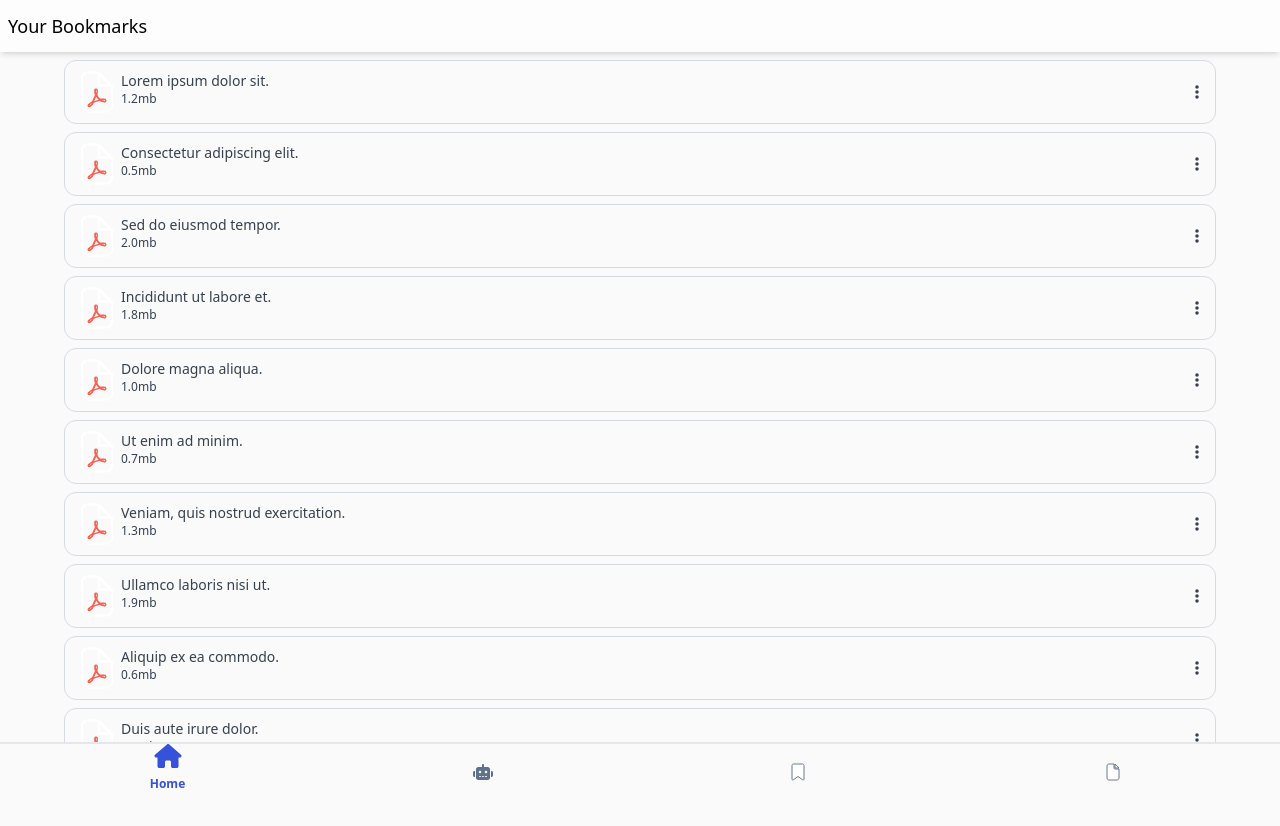
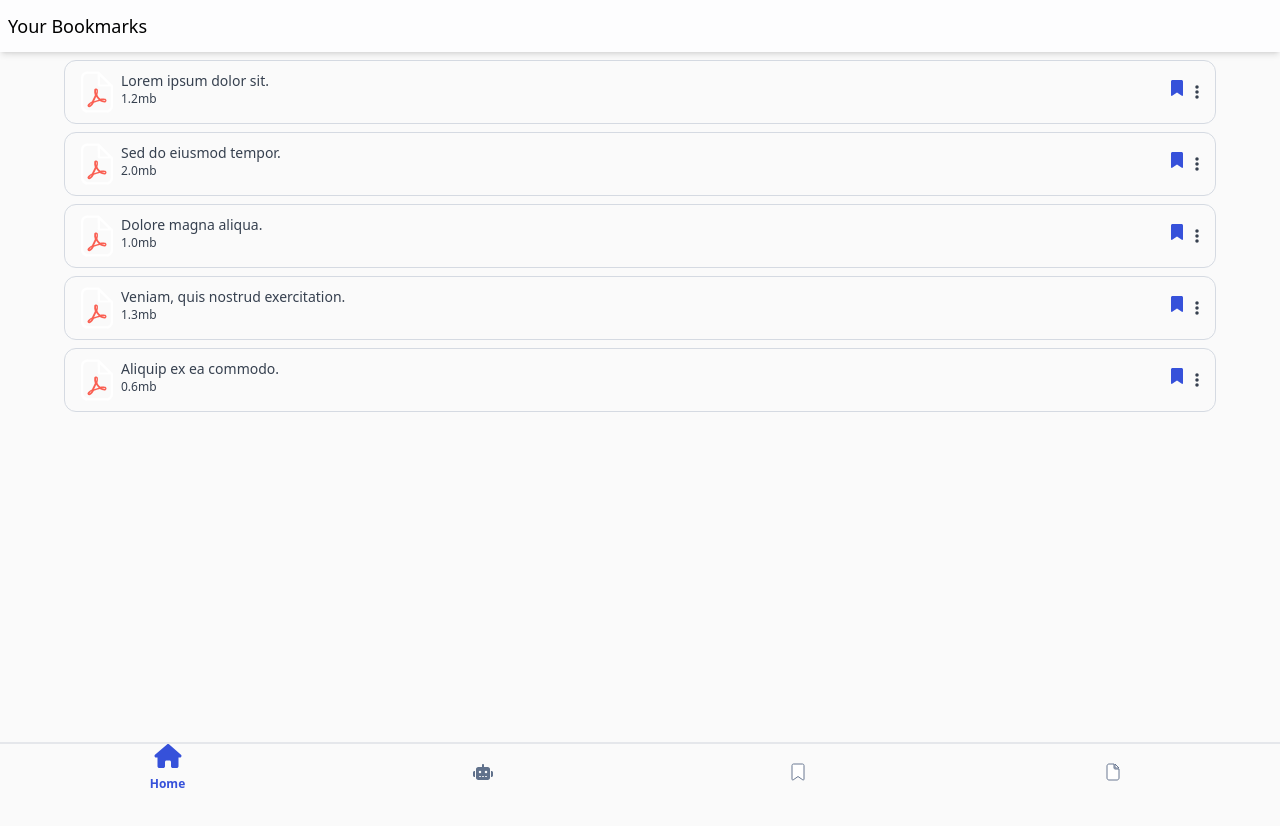
Before and after one commit to DevitoDbug/textSummarizer, a React (Vite) app: page /bookmarks in a window 1280 px wide. Shown: the top 826 px of the page. Built offline with nearby package versions, Linux system fonts and the light colour scheme.

Commit message:
feat: Implement bookmark functionality with UI and conditional rendering

```diff
--- a/src/components/Navbar.jsx
+++ b/src/components/Navbar.jsx
@@ -1,12 +1,12 @@
-import React, { useState } from "react";
+import React, { useState } from 'react';
 import {
   faBookmark,
   faFile,
   faHome,
   faRobot,
-} from "@fortawesome/free-solid-svg-icons";
-import { FontAwesomeIcon } from "@fortawesome/react-fontawesome";
-import { useNavigate } from "react-router-dom";
+} from '@fortawesome/free-solid-svg-icons';
+import { FontAwesomeIcon } from '@fortawesome/react-fontawesome';
+import { useNavigate } from 'react-router-dom';
 
 const Navbar = () => {
   const [active, setActive] = useState(0);
@@ -15,39 +15,39 @@ const Navbar = () => {
   const navIcons = [
     {
       icon: faHome,
-      className: "stroke-C_DullBlack stroke-[30] text-white",
-      move: "translate-y-[-1rem] duration-500 stroke-none",
-      name: "Home",
-      path: "/",
+      className: 'stroke-C_DullBlack stroke-[30] text-white',
+      move: 'translate-y-[-1rem] duration-500 stroke-none',
+      name: 'Home',
+      path: '/',
     },
     {
       icon: faRobot,
-      className: " text-C_DullBlack stroke-[30] rounded-md ",
-      move: "translate-y-[-1rem] duration-500 stroke-none",
-      name: "Chat",
-      path: "chatapp", // Replace with the actual upload path
+      className: ' text-C_DullBlack stroke-[30] rounded-md ',
+      move: 'translate-y-[-1rem] duration-500 stroke-none',
+      name: 'Chat',
+      path: 'chatapp', // Replace with the actual upload path
     },
     {
       icon: faBookmark,
-      className: "stroke-C_DullBlack stroke-[30] text-white",
-      move: "translate-y-[-1rem] duration-500 stroke-none",
-      name: "Bookmarks",
-      path: "bookmarks", // Replace with the actual bookmarks path
+      className: 'stroke-C_DullBlack stroke-[30] text-white',
+      move: 'translate-y-[-1rem] duration-500 stroke-none',
+      name: 'Bookmarks',
+      path: 'bookmarks', // Replace with the actual bookmarks path
     },
     {
       icon: faFile,
-      className: "stroke-C_DullBlack stroke-[30] text-white",
-      move: "translate-y-[-1rem] duration-500 stroke-none",
-      name: "Summaries",
-      path: "summeries", // Replace with the actual summaries path
+      className: 'stroke-C_DullBlack stroke-[30] text-white',
+      move: 'translate-y-[-1rem] duration-500 stroke-none',
+      name: 'Summaries',
+      path: 'summeries', // Replace with the actual summaries path
     },
   ];
 
   return (
-    <div className="px-6 flex gap-7 bg-C_GreyShades border-t-2 border-b-0 justify-around overflow-y-hidden">
+    <div className="flex justify-around gap-7 overflow-y-hidden border-b-0 border-t-2 bg-C_GreyShades px-6">
       {navIcons.map((icon, index) => (
         <div
-          className="w-14 h-14 flex flex-col relative items-center justify-center"
+          className="relative flex h-14 w-14 flex-col items-center justify-center"
           key={index}
         >
           <button
@@ -56,24 +56,24 @@ const Navbar = () => {
               navigate(icon.path);
               console.log(index);
             }}
-            className={`flex justify-center items-center ${icon.className} ${
+            className={`flex items-center justify-center ${icon.className} ${
               active === index
                 ? icon.move
-                : "transform ease-in-out duration-500"
+                : 'transform duration-500 ease-in-out'
             }`}
           >
             <FontAwesomeIcon
               icon={icon.icon}
               className={`text-md ${
-                active === index ? " text-C_Blue font-extrabold scale-150 " : ""
+                active === index ? ' scale-150 font-extrabold text-C_Blue ' : ''
               } transition-colors duration-300`}
             />
           </button>
           <span
-            className={`text-xs absolute font-bold text-C_Blue ${
+            className={`absolute text-xs font-bold text-C_Blue ${
               active === index
-                ? "-bottom-6 opacity-100 transform ease-in-out -translate-y-8 duration-100"
-                : "-bottom-6 opacity-0 transform ease-in-out duration-100"
+                ? '-bottom-6 -translate-y-8 transform opacity-100 duration-100 ease-in-out'
+                : '-bottom-6 transform opacity-0 duration-100 ease-in-out'
             }`}
           >
             {icon.name}
--- a/src/components/RecentSummaries.jsx
+++ b/src/components/RecentSummaries.jsx
@@ -17,6 +17,7 @@ const RecentSummaries = () => {
             key={index}
             size={data.size}
             name={data.name}
+            bookmarked={data.bookmarked}
             fileTypeImageUrl={data.fileTypeImageUrl}
             index={index}
             setActivePane={setActivePane}
--- a/src/components/SummaryCard.jsx
+++ b/src/components/SummaryCard.jsx
@@ -1,7 +1,11 @@
-import React, { useEffect, useRef, useState } from "react";
-import OptionsPanel from "./OptionsPanel";
-import { faClose, faEllipsisV } from "@fortawesome/free-solid-svg-icons";
-import { FontAwesomeIcon } from "@fortawesome/react-fontawesome";
+import React, { useEffect, useRef, useState } from 'react';
+import OptionsPanel from './OptionsPanel';
+import {
+  faClose,
+  faEllipsisV,
+  faBookmark,
+} from '@fortawesome/free-solid-svg-icons';
+import { FontAwesomeIcon } from '@fortawesome/react-fontawesome';
 
 function SummaryCard({
   size,
@@ -10,6 +14,7 @@ function SummaryCard({
   index,
   setActivePane,
   activePane,
+  bookmarked,
 }) {
   const [showOptions, setShowOptions] = useState(false);
   const optionsRef = useRef(null);
@@ -28,16 +33,16 @@ function SummaryCard({
       }
     }
 
-    document.addEventListener("click", handleClickOutside);
+    document.addEventListener('click', handleClickOutside);
 
     return () => {
-      document.removeEventListener("click", handleClickOutside);
+      document.removeEventListener('click', handleClickOutside);
     };
   }, []);
 
   return (
     <div
-      className="text-C_GreyBlue h-16 mt-2 flex flex-row rounded-xl py-3 px-4 items-center justify-between border border-C_WhiteGray"
+      className="mt-2 flex h-16 flex-row items-center justify-between rounded-xl border border-C_WhiteGray px-4 py-3 text-C_GreyBlue"
       ref={cardRef}
     >
       <div className="flex flex-row gap-2">
@@ -47,10 +52,13 @@ function SummaryCard({
           <span className="text-xs">{size}</span>
         </div>
       </div>
-      <div className="relative">
+      <div className="relative flex gap-3">
+        {bookmarked && (
+          <FontAwesomeIcon icon={faBookmark} className=" text-C_Blue" />
+        )}
         <button
           className={`${
-            index === activePane ? `text-C_Blue scale-110` : `text-C_GreyBlue`
+            index === activePane ? `scale-110 text-C_Blue` : `text-C_GreyBlue`
           }`}
           onClick={handleOptionsClick}
         >
@@ -70,7 +78,7 @@ function SummaryCard({
           >
             <FontAwesomeIcon
               icon={faClose}
-              className="text-white absolute top-3 right-3 z-20"
+              className="absolute right-3 top-3 z-20 text-white"
             />
           </button>
         )}
--- a/src/data.js
+++ b/src/data.js
@@ -1,24 +1,66 @@
-import pdf from "../public/Pdf.svg";
+import pdf from '../public/Pdf.svg';
 
 const dummyData = [
-  { size: "1.2mb", name: "Lorem ipsum dolor sit.", fileTypeImageUrl: pdf },
   {
-    size: "0.5mb",
-    name: "Consectetur adipiscing elit.",
+    size: '1.2mb',
+    name: 'Lorem ipsum dolor sit.',
     fileTypeImageUrl: pdf,
+    bookmarked: true,
   },
-  { size: "2.0mb", name: "Sed do eiusmod tempor.", fileTypeImageUrl: pdf },
-  { size: "1.8mb", name: "Incididunt ut labore et.", fileTypeImageUrl: pdf },
-  { size: "1.0mb", name: "Dolore magna aliqua.", fileTypeImageUrl: pdf },
-  { size: "0.7mb", name: "Ut enim ad minim.", fileTypeImageUrl: pdf },
   {
-    size: "1.3mb",
-    name: "Veniam, quis nostrud exercitation.",
+    size: '0.5mb',
+    name: 'Consectetur adipiscing elit.',
     fileTypeImageUrl: pdf,
+    bookmarked: false,
   },
-  { size: "1.9mb", name: "Ullamco laboris nisi ut.", fileTypeImageUrl: pdf },
-  { size: "0.6mb", name: "Aliquip ex ea commodo.", fileTypeImageUrl: pdf },
-  { size: "1.6mb", name: "Duis aute irure dolor.", fileTypeImageUrl: pdf },
+  {
+    size: '2.0mb',
+    name: 'Sed do eiusmod tempor.',
+    fileTypeImageUrl: pdf,
+    bookmarked: true,
+  },
+  {
+    size: '1.8mb',
+    name: 'Incididunt ut labore et.',
+    fileTypeImageUrl: pdf,
+    bookmarked: false,
+  },
+  {
+    size: '1.0mb',
+    name: 'Dolore magna aliqua.',
+    fileTypeImageUrl: pdf,
+    bookmarked: true,
+  },
+  {
+    size: '0.7mb',
+    name: 'Ut enim ad minim.',
+    fileTypeImageUrl: pdf,
+    bookmarked: false,
+  },
+  {
+    size: '1.3mb',
+    name: 'Veniam, quis nostrud exercitation.',
+    fileTypeImageUrl: pdf,
+    bookmarked: true,
+  },
+  {
+    size: '1.9mb',
+    name: 'Ullamco laboris nisi ut.',
+    fileTypeImageUrl: pdf,
+    bookmarked: false,
+  },
+  {
+    size: '0.6mb',
+    name: 'Aliquip ex ea commodo.',
+    fileTypeImageUrl: pdf,
+    bookmarked: true,
+  },
+  {
+    size: '1.6mb',
+    name: 'Duis aute irure dolor.',
+    fileTypeImageUrl: pdf,
+    bookmarked: false,
+  },
 ];
 
 export default dummyData;
--- a/src/pages/BookMarks.jsx
+++ b/src/pages/BookMarks.jsx
@@ -7,23 +7,27 @@ const BookMarks = () => {
   const [activePane, setActivePane] = useState(-1);
 
   return (
-    <div className="mt-8 flex h-full w-full flex-col items-center justify-center">
+    <div className="mt-8 flex h-full w-full flex-col items-center ">
       <div className="fixed top-0 z-30 flex w-full flex-row justify-between bg-C_TextWhite px-2 py-3 shadow-md">
         <span className="text-lg">Your Bookmarks</span>
         {/* <span className="text-sm self-end text-C_Blue">View all </span> */}
       </div>
       <div className="mt-5 w-[90%] overflow-scroll pb-40">
-        {dummyData.map((data, index) => (
+        {dummyData.map(
+          (data, index) =>
+            data.bookmarked && (
               <SummaryCard
                 key={index}
                 size={data.size}
                 name={data.name}
+                bookmarked={data.bookmarked}
                 fileTypeImageUrl={data.fileTypeImageUrl}
                 index={index}
                 setActivePane={setActivePane}
                 activePane={activePane}
               />
-        ))}
+            ),
+        )}
       </div>
     </div>
   );
```
Lines whose indentation alone changed are shown as unchanged.
